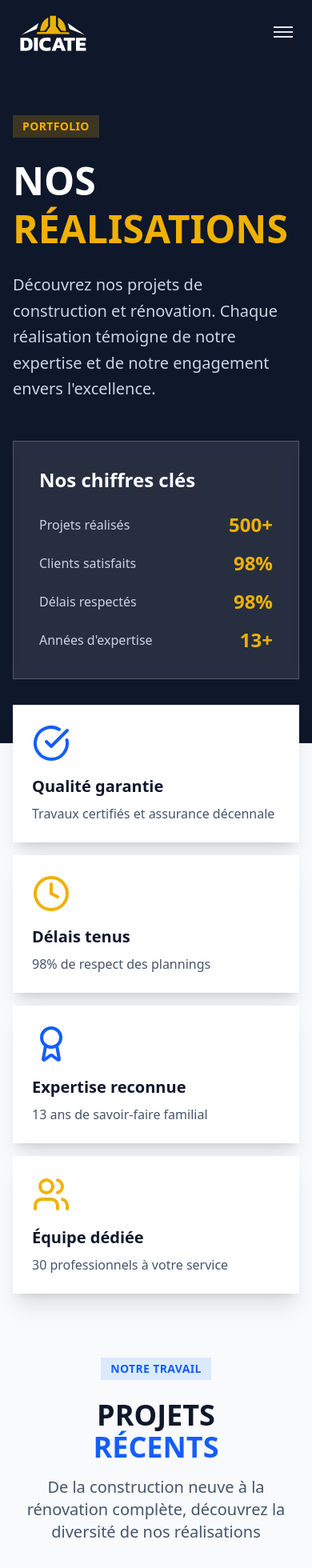
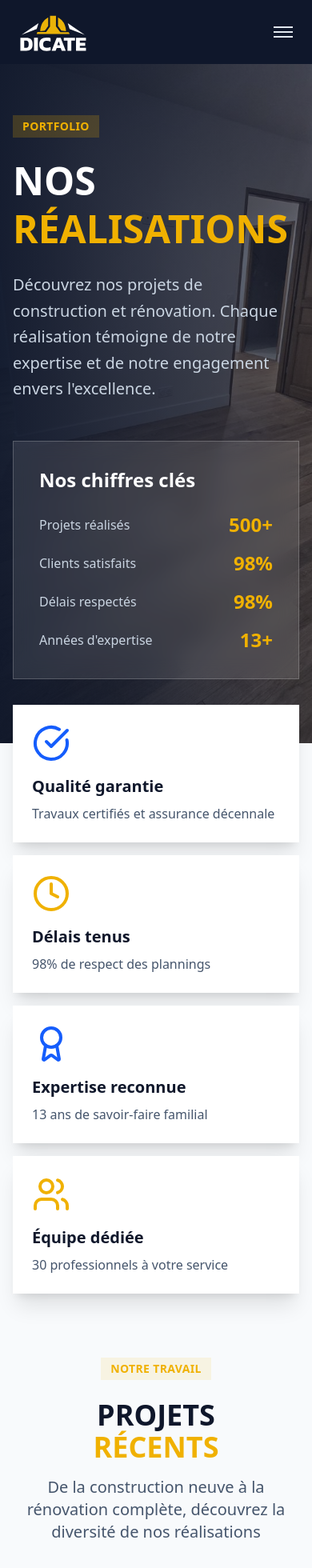
Before and after one commit to mariosrb/btp, a React (Vite) app: page /realisations in a window 390 px wide. Shown: the top 1960 px of the page at 80% size. Built offline with nearby package versions, Linux system fonts and the light colour scheme.

Commit message:
Enhance Realisations section with updated color scheme, improved masonry grid layout, and dynamic hero background.

```diff
--- a/src/components/Realisations/HeroSection.jsx
+++ b/src/components/Realisations/HeroSection.jsx
@@ -9,11 +9,20 @@ const HeroSection = () => {
   ];
 
   return (
-    <section className="bg-slate-900 text-white py-20 px-4">
-      <div className="max-w-7xl mx-auto">
+    <section className="relative min-h-[60vh] flex items-center bg-slate-900 text-white py-20 px-4 overflow-hidden">
+      {/* Background Image */}
+      <div
+        className="absolute inset-0 bg-cover bg-center z-0"
+        style={{ backgroundImage: 'url(/images/photo10.jpg)' }}
+      />
+
+      {/* Overlay */}
+      <div className="absolute inset-0 bg-gradient-to-r from-slate-900/95 via-slate-900/80 to-slate-900/60 z-10" />
+
+      <div className="relative z-20 max-w-7xl mx-auto w-full">
         <div className="grid grid-cols-1 lg:grid-cols-12 gap-12 items-center">
           <div className="lg:col-span-7">
-            <div className="space-y-6">
+            <div className="space-y-6 animate-fadeIn">
               <span className="inline-block text-sm font-bold text-yellow-500 bg-yellow-500/20 px-3 py-1 tracking-wide">
                 PORTFOLIO
               </span>
@@ -28,7 +37,7 @@ const HeroSection = () => {
           </div>
 
           <div className="lg:col-span-5">
-            <div className="bg-white/10 backdrop-blur-sm p-8 border border-white/20">
+            <div className="bg-white/10 backdrop-blur-md p-8 border border-white/20 animate-scaleIn" style={{ animationDelay: '0.2s' }}>
               <h3 className="text-2xl font-bold mb-6">Nos chiffres clés</h3>
               <div className="space-y-4">
                 {stats.map((stat, index) => (
--- a/src/components/Realisations/MasonryGallery.jsx
+++ b/src/components/Realisations/MasonryGallery.jsx
@@ -18,12 +18,12 @@ const MasonryGallery = ({ images, onImageClick }) => {
     <section className="py-20 px-4">
       <div className="max-w-7xl mx-auto">
         <div className="text-center mb-12">
-          <span className="inline-block text-sm font-bold text-blue-600 bg-blue-100 px-3 py-1 tracking-wide mb-6">
+          <span className="inline-block text-sm font-bold text-yellow-500 bg-yellow-500/10 px-3 py-1 tracking-wide mb-6">
             NOTRE TRAVAIL
           </span>
           <h2 className="text-4xl md:text-5xl font-black text-slate-900 mb-4">
             PROJETS
-            <span className="block text-blue-600">RÉCENTS</span>
+            <span className="block text-yellow-500">RÉCENTS</span>
           </h2>
           <p className="text-xl text-slate-600 max-w-3xl mx-auto">
             De la construction neuve à la rénovation complète, découvrez la diversité de nos réalisations
@@ -31,7 +31,7 @@ const MasonryGallery = ({ images, onImageClick }) => {
         </div>
 
         {/* Grille Masonry */}
-        <div className="grid grid-cols-2 md:grid-cols-4 auto-rows-[200px] gap-4">
+        <div className="grid grid-cols-2 md:grid-cols-4 auto-rows-[200px] gap-4 grid-flow-dense">
           {images.map((image, index) => (
             <div
               key={index}
```
